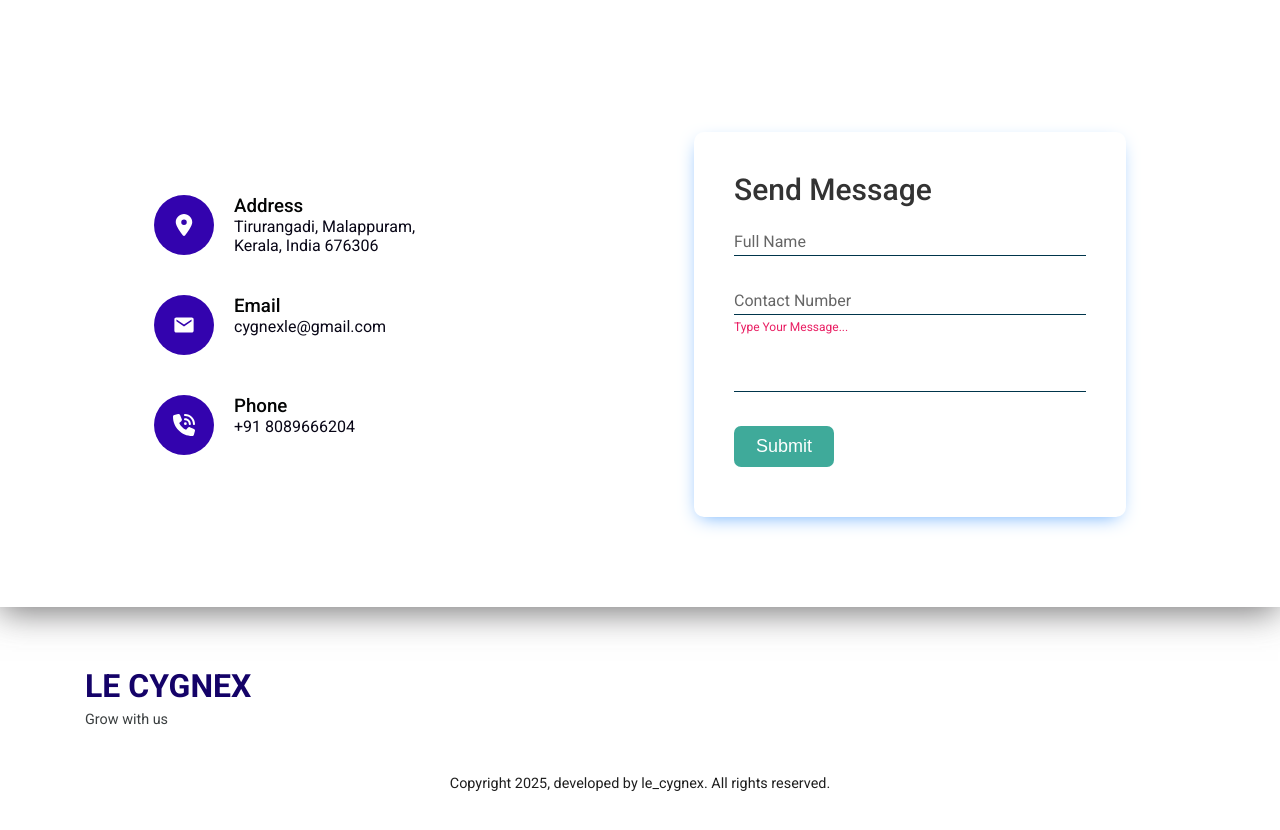
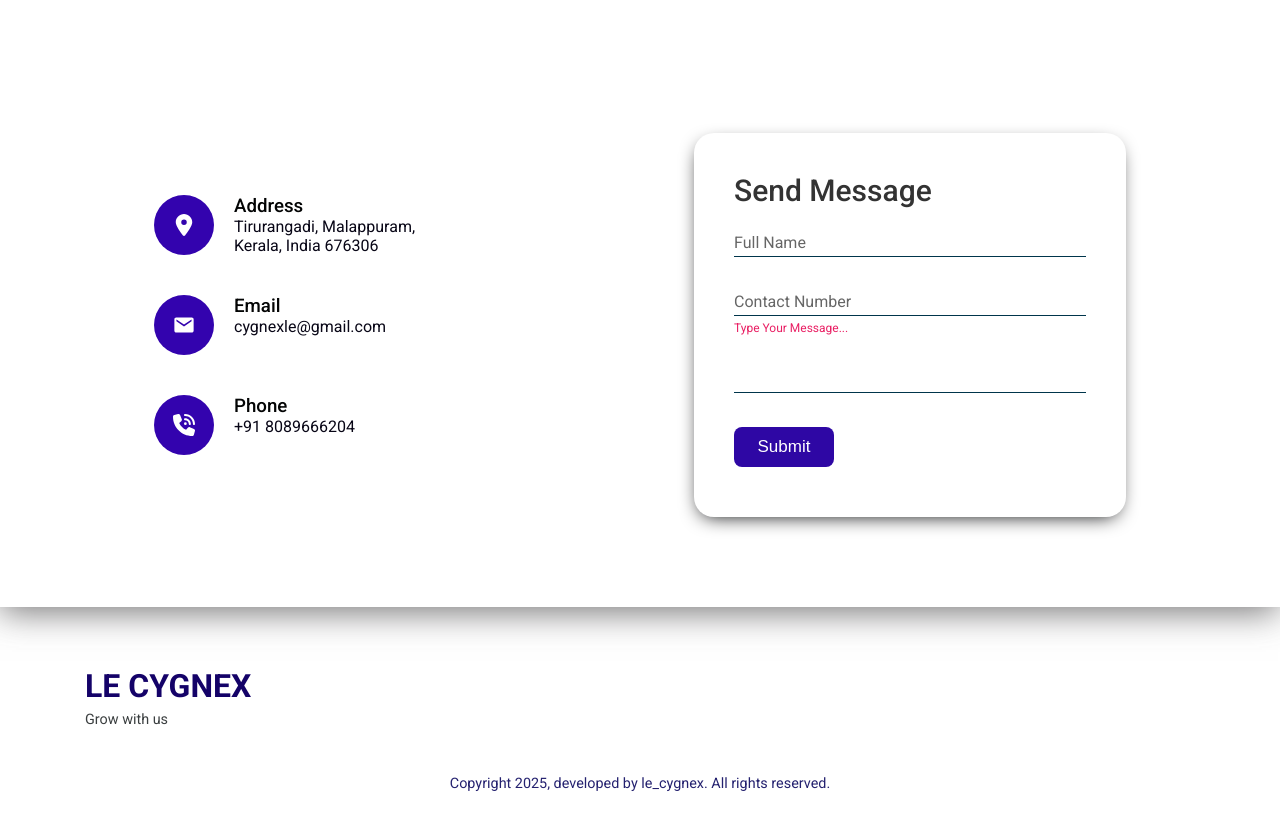
Before and after one commit to Nihalpm123/lecygnex, a React (Vite) app: page / in a window 1280 px wide. Shown: the part 1900-2730 px from the top of the page. Built offline with nearby package versions, Linux system fonts and the light colour scheme.

Commit message:
new style change added

```diff
--- a/src/App.css
+++ b/src/App.css
@@ -6,7 +6,7 @@
   --primary-color: rgb(20, 2, 104);
   --heading-color: rgb(20, 2, 104);
   --btn-primary-bg: #111587c1;
-  --btn-secondary-bg: #c92804;
+  --btn-secondary-bg: #f41a54;
   --team-card-bg: #1b2352;
   --link-color: #f9faf8;
   --link-active: rgb(239, 235, 255);
--- a/src/Footer/footer.css
+++ b/src/Footer/footer.css
@@ -52,7 +52,7 @@
 }
 
 .copyright{
-    color: rgba(0, 0, 0, 0.888);
+    color: rgba(8, 4, 93, 0.888);
     margin-top: 40px;
     text-align: center;
     font-size: 0.9rem;
--- a/src/styles/form.css
+++ b/src/styles/form.css
@@ -82,10 +82,10 @@
     width: 40%;
     padding: 40px;
     background: #fff;
-    border-radius: 10px;
-    -webkit-box-shadow: -1px 6px 19px -7px rgba(93,167,252,1);
-    -moz-box-shadow: -1px 6px 19px -7px rgba(93,167,252,1);
-    box-shadow: -1px 6px 19px -7px rgba(93,167,252,1);
+    border-radius: 20px;
+    -webkit-box-shadow: -1px 6px 19px -7px rgb(4, 17, 31);
+    -moz-box-shadow: -1px 6px 19px -7px rgb(12, 19, 26);
+    box-shadow: -1px 6px 19px -7px rgb(2, 3, 4);
 }
 
 .contactForm h2{
@@ -134,13 +134,13 @@
 
 .contactForm .inputBox input[type="submit"]{
     width: 100px;
-    background: #028f7ac1;
+    background: #2e07a4;
     color: #fff;
     border: none;
     cursor: pointer;
     padding: 10px;
-    font-size: 18px;
-    border-radius: 7px;
+    font-size: 17px;
+    border-radius: 8px;
 }
 
 
```
